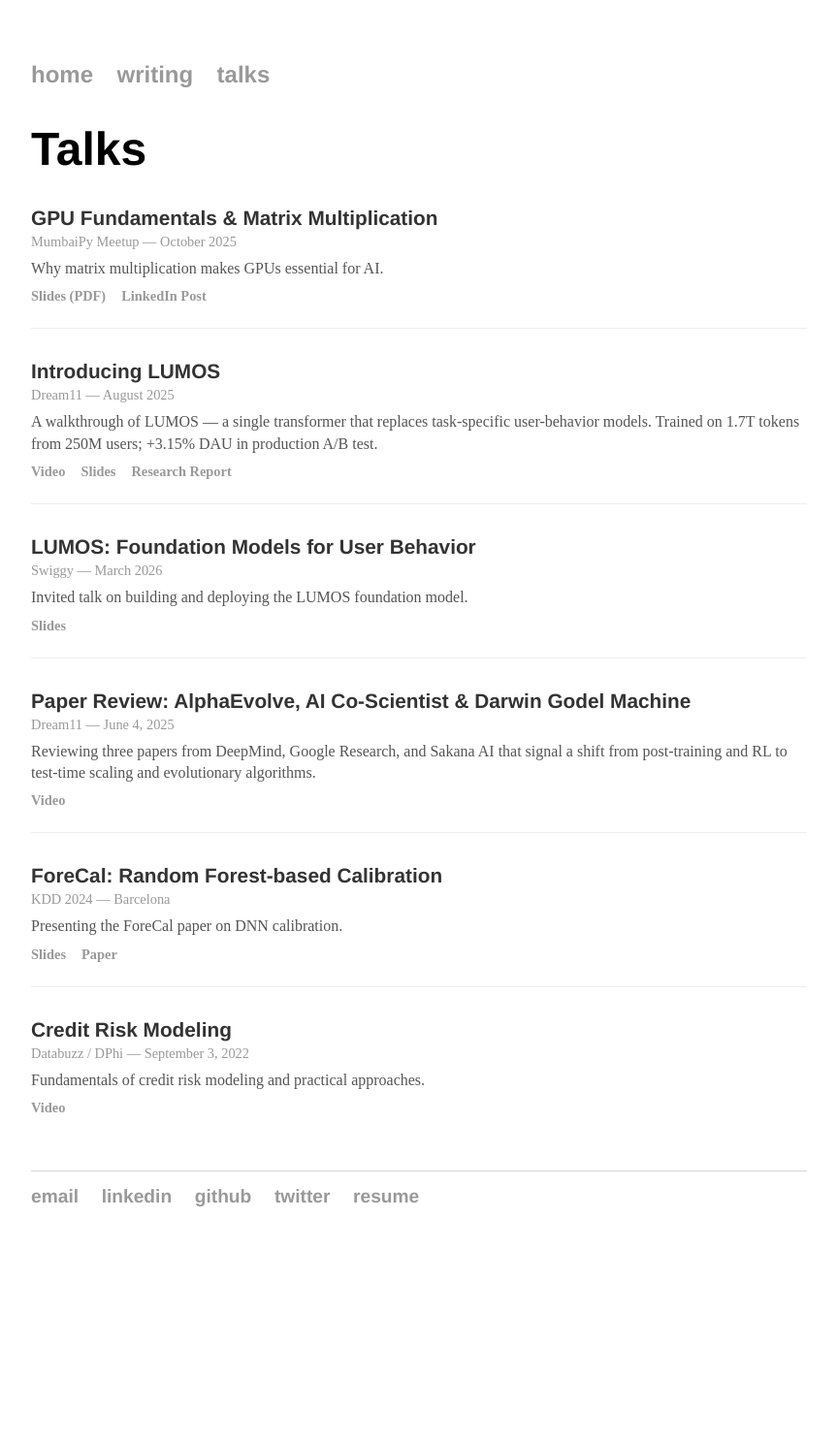
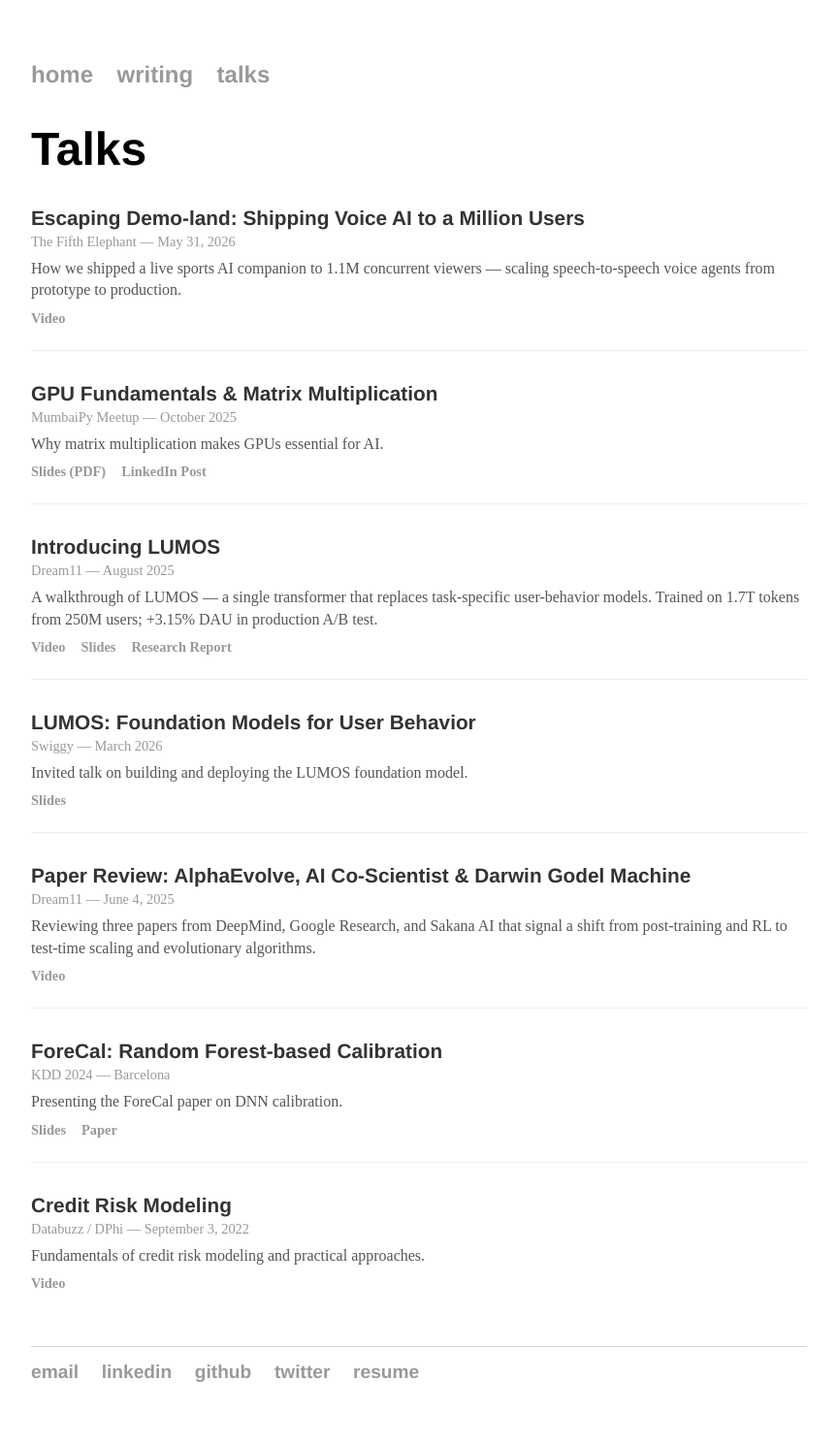
Before and after one commit to dhruvnigam93/dhruvnigam93.github.io, a Jekyll site: the page built from talks/index.html, in a window 1280 px wide. Shown: the whole page at 97% size, without its empty margins (208-1071 px from the left). Built offline with Jekyll 4.4.1, drawn with Linux system fonts in a browser that asks for light colours; before the commit the page ends 1308 px from its top, so only the background shows below that.

Commit message:
add Fifth Elephant voice AI talk to talks page and bio

```diff
--- a/index.html
+++ b/index.html
@@ -12,7 +12,8 @@
 		<p>Recently my team and I launched the first <a href="https://www.youtube.com/watch?v=zkMaDzV08-I"><em>live sports AI companion</em></a>
 			for cricket streams. Speech-to-speech over WebRTC with a diffusion-based avatar at <em>sub-2s latency</em>.
 			<em>1.5M minutes</em> of watchtime and <em>1.1M concurrent viewers</em> at peak during IPL 2026.
-			Fine-tuned <em>Llama 8B with GRPO</em> to make it genuinely funny.</p>
+			Fine-tuned <em>Llama 8B with GRPO</em> to make it genuinely funny.
+			I gave a <a href="https://www.youtube.com/watch?v=TjSjDwVkEs4"><em>talk</em></a> on scaling this from demo to a million users.</p>
 		<p>Before that, I trained a <em>200M-parameter</em> <a href="https://arxiv.org/abs/2512.08957"><em>foundation model (LUMOS)</em></a>
 			on 250M users that <em>replaced 50+ task-specific models</em> overnight.
 			Increased DAU by <em>3.15% overnight</em> over a base of 13 million.
--- a/talks/index.html
+++ b/talks/index.html
@@ -5,6 +5,15 @@
 <h1>Talks</h1>
 
 <div class="talks-list">
+	<div class="talk-entry">
+		<span class="talk-title">Escaping Demo-land: Shipping Voice AI to a Million Users</span>
+		<span class="talk-venue">The Fifth Elephant — May 31, 2026</span>
+		<p class="talk-desc">How we shipped a live sports AI companion to 1.1M concurrent viewers — scaling speech-to-speech voice agents from prototype to production.</p>
+		<div class="talk-links">
+			<a href="https://www.youtube.com/watch?v=TjSjDwVkEs4">Video</a>
+		</div>
+	</div>
+
 	<div class="talk-entry">
 		<span class="talk-title">GPU Fundamentals & Matrix Multiplication</span>
 		<span class="talk-venue">MumbaiPy Meetup — October 2025</span>
```
